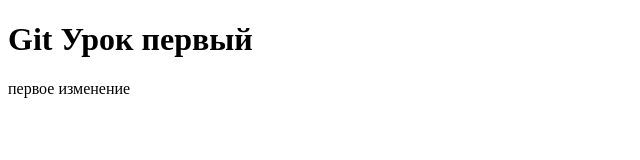
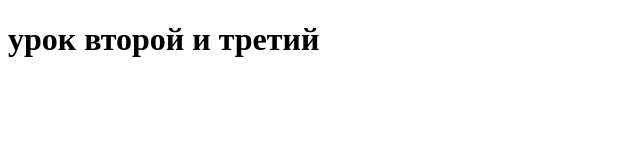
Before and after one commit to naumov210/test_git, a plain HTML site: page Git_index.html in a window 1280 px wide. Shown: the whole page, without its empty margins (0-640 px from the left). Drawn offline with Linux system fonts and the light colour scheme.

Commit message:
the theid commit

```diff
--- a/Git_index.html
+++ b/Git_index.html
@@ -5,7 +5,6 @@
     <title>Document</title>
 </head>
 <body>
-    <h1>Git Урок первый</h1>
-    <p>первое изменение</p>
+    <h1>урок второй и третий</h1>
 </body>
 </html>
```
